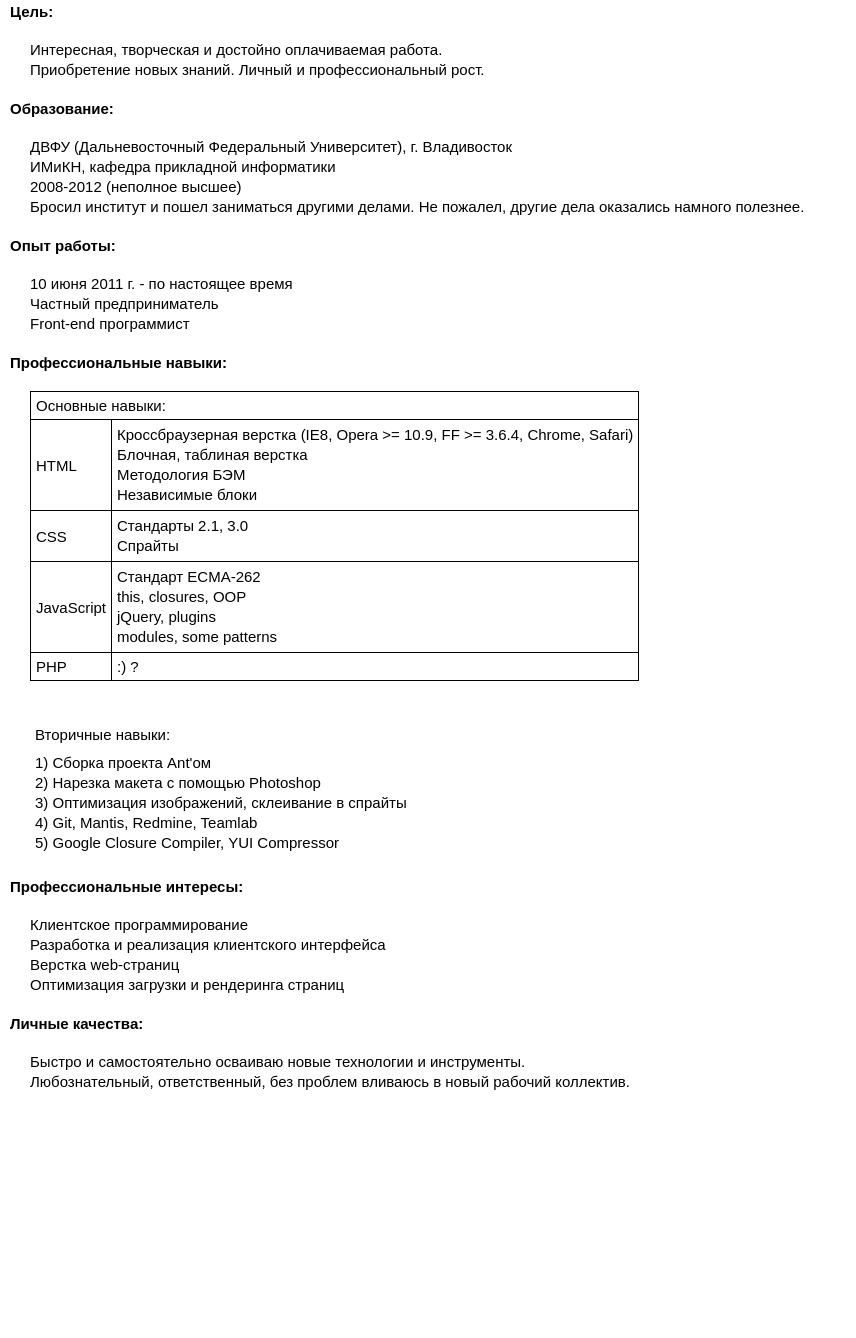
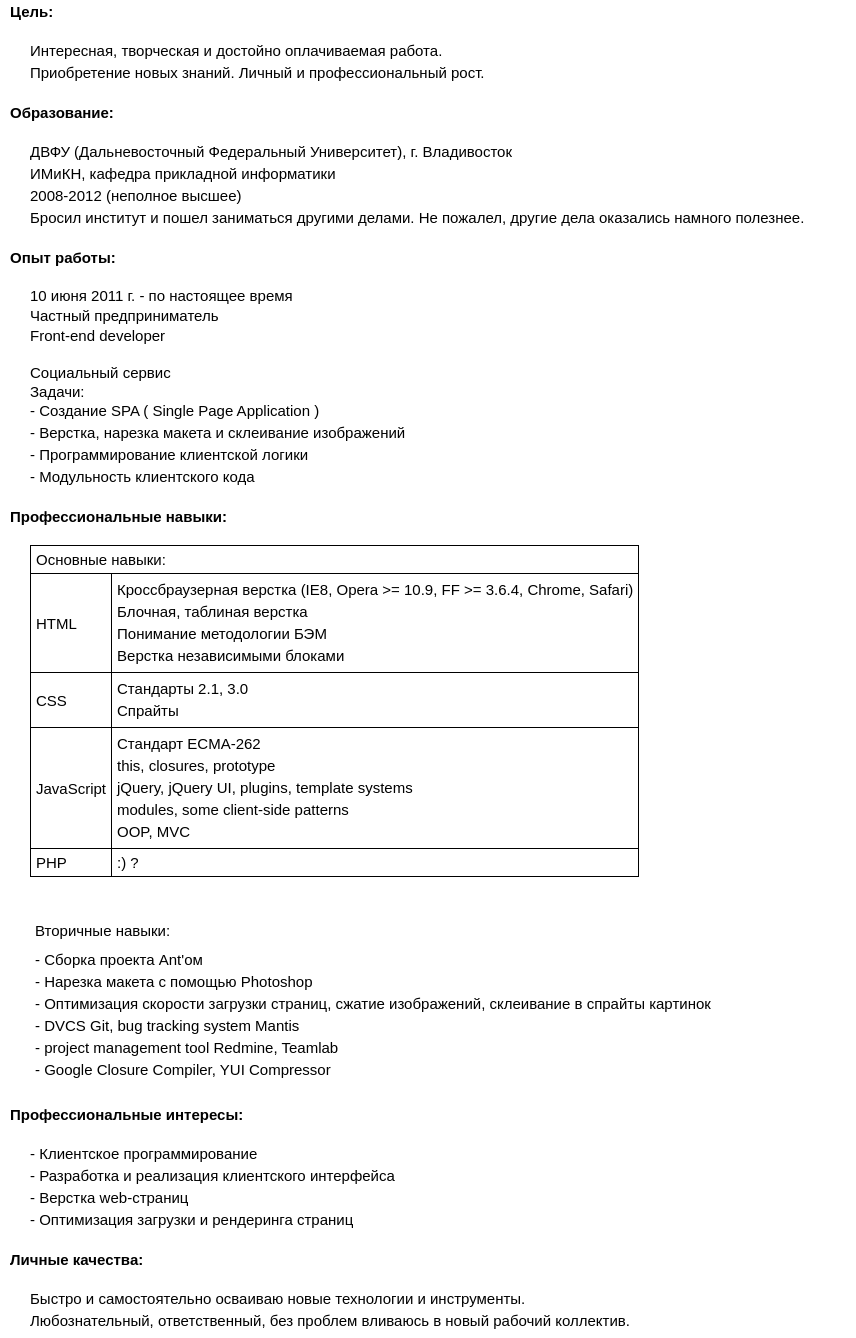
Before and after one commit to maiordom/maiordom.github.io, a plain HTML site: page CV.html in a window 1280 px wide. Shown: the part 222-1560 px from the top of the page, without its empty margins (0-856 px from the left). Before the commit the page ends 1334 px from the top, so only its background shows below. Drawn offline with Linux system fonts and the light colour scheme.

Commit message:
rewrite CV

```diff
--- a/CV.html
+++ b/CV.html
@@ -49,8 +49,10 @@
         <h2 class="b-header">Цель:</h2>
 
         <div class="b-inner">
-            <p>Интересная, творческая и достойно оплачиваемая работа.</p>
-            <p>Приобретение новых знаний. Личный и профессиональный рост.</p>
+            <ul>
+                <li>Интересная, творческая и достойно оплачиваемая работа.</li>
+                <li>Приобретение новых знаний. Личный и профессиональный рост.</li>
+            </ul>
         </div>
 
     </div>
@@ -60,11 +62,13 @@
         <h2 class="b-header">Образование:</h2>
 
         <div class="b-inner">
-            <p>ДВФУ (Дальневосточный Федеральный Университет), г. Владивосток</p>
-            <p>ИМиКН, кафедра прикладной информатики</p>
-            <p>2008-2012 (неполное высшее)</p>
-            <p>Бросил институт и пошел заниматься другими делами.
-                Не пожалел, другие дела оказались намного полезнее.</p>
+            <ul>
+                <li>ДВФУ (Дальневосточный Федеральный Университет), г. Владивосток</li>
+                <li>ИМиКН, кафедра прикладной информатики</li>
+                <li>2008-2012 (неполное высшее)</li>
+                <li>Бросил институт и пошел заниматься другими делами.
+                    Не пожалел, другие дела оказались намного полезнее.</li>
+            </ul>
         </div>
 
     </div>
@@ -76,7 +80,21 @@
         <div class="b-inner">
             <p>10 июня 2011 г. - по настоящее время</p>
             <p>Частный предприниматель</p>
-            <p>Front-end программист</p>
+            <p>Front-end developer</p>
+            <br />
+
+            <div>
+                <p>Социальный сервис</p>
+                <div>
+                    <span>Задачи:</span>
+                    <ul>
+                        <li> - Создание SPA ( Single Page Application )</li>
+                        <li> - Верстка, нарезка макета и склеивание изображений</li>
+                        <li> - Программирование клиентской логики</li>
+                        <li> - Модульность клиентского кода</li>
+                    </ul>
+                </div>
+            </div>
         </div>
 
     </div>
@@ -96,28 +114,35 @@
                 <tr>
                     <td>HTML</td>
                     <td>
-                        <p>Кроссбраузерная верстка (IE8, Opera >= 10.9, FF >= 3.6.4, Chrome, Safari)</p>
-                        <p>Блочная, таблиная верстка</p>
-                        <p>Методология БЭМ</p>
-                        <p>Независимые блоки</p>
+                        <ul>
+                            <li>Кроссбраузерная верстка (IE8, Opera >= 10.9, FF >= 3.6.4, Chrome, Safari)</li>
+                            <li>Блочная, таблиная верстка</li>
+                            <li>Понимание методологии БЭМ</li>
+                            <li>Верстка независимыми блоками</li>
+                        </ul>
                     </td>
                 </tr>
 
                 <tr>
                     <td>CSS</td>
                     <td>
-                        <p>Стандарты 2.1, 3.0</p>
-                        <p>Спрайты</p>
+                        <ul>
+                            <li>Стандарты 2.1, 3.0</li>
+                            <li>Спрайты</li>
+                        </ul>
                     </td>
                 </tr>
 
                 <tr>
                     <td>JavaScript</td>
                     <td>
-                        <p>Стандарт ECMA-262</p>
-                        <p>this, closures, OOP</p>
-                        <p>jQuery, plugins</p>
-                        <p>modules, some patterns</p>
+                        <ul>
+                            <li>Стандарт ECMA-262</li>
+                            <li>this, closures, prototype</li>
+                            <li>jQuery, jQuery UI, plugins, template systems</li>
+                            <li>modules, some client-side patterns</li>
+                            <li>OOP, MVC</li>
+                        </ul>
                     </td>
                 </tr>
 
@@ -136,11 +161,14 @@
 
                 <tr>
                     <td>
-                        <p>1) Сборка проекта Ant'ом</p>
-                        <p>2) Нарезка макета с помощью Photoshop</p>
-                        <p>3) Оптимизация изображений, склеивание в спрайты</p>
-                        <p>4) Git, Mantis, Redmine, Teamlab</p>
-                        <p>5) Google Closure Compiler, YUI Compressor</p>
+                        <ul>
+                            <li> - Сборка проекта Ant'ом</li>
+                            <li> - Нарезка макета с помощью Photoshop</li>
+                            <li> - Оптимизация скорости загрузки страниц, сжатие изображений, склеивание в спрайты картинок</li>
+                            <li> - DVCS Git, bug tracking system Mantis</li>
+                            <li> - project management tool Redmine, Teamlab</li>
+                            <li> - Google Closure Compiler, YUI Compressor</li>
+                        </ul>
                     </td>
                 </tr>
 
@@ -155,10 +183,12 @@
         <h2 class="b-header">Профессиональные интересы:</h2>
 
         <div class="b-inner">
-            <p>Клиентское программирование</p>
-            <p>Разработка и реализация клиентского интерфейса</p>
-            <p>Верстка web-страниц</p>
-            <p>Оптимизация загрузки и рендеринга страниц</p>
+            <ul>
+                <li> - Клиентское программирование</li>
+                <li> - Разработка и реализация клиентского интерфейса</li>
+                <li> - Верстка web-страниц</li>
+                <li> - Оптимизация загрузки и рендеринга страниц</li>
+            </ul>
         </div>
 
     </div>
@@ -168,8 +198,10 @@
         <h2 class="b-header">Личные качества:</h2>
 
         <div class="b-inner">
-            <p>Быстро и самостоятельно осваиваю новые технологии и инструменты.</p>
-            <p>Любознательный, ответственный, без проблем вливаюсь в новый рабочий коллектив.</p>
+            <ul>
+                <li>Быстро и самостоятельно осваиваю новые технологии и инструменты.</li>
+                <li>Любознательный, ответственный, без проблем вливаюсь в новый рабочий коллектив.</li>
+            </ul>
         </div>
 
     </div>
--- a/style.css
+++ b/style.css
@@ -14,6 +14,7 @@ ul {list-style: none;}
 .b-nav a {float: left; margin-right: 10px;}
 
 .b-cv            {font: 15px Arial, Verdana, Helvetica, sans-serif; float: left;}
+.b-cv li         {line-height: 22px;}
 .b-cv .b-section {margin: 10px;}
 .b-cv .b-inner   {margin: 20px;}
 .b-cv h1         {margin: 10px; font-size: 19px;}
```
